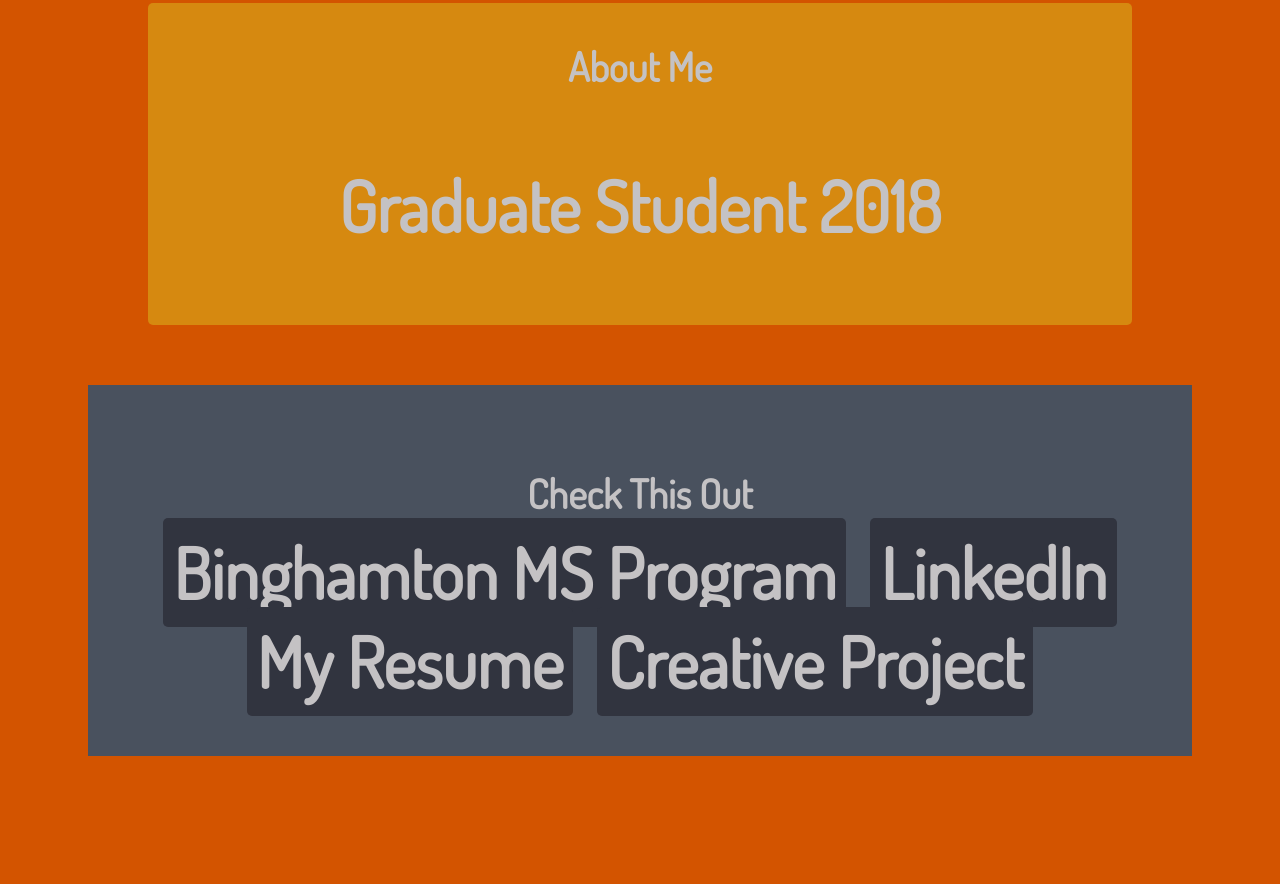
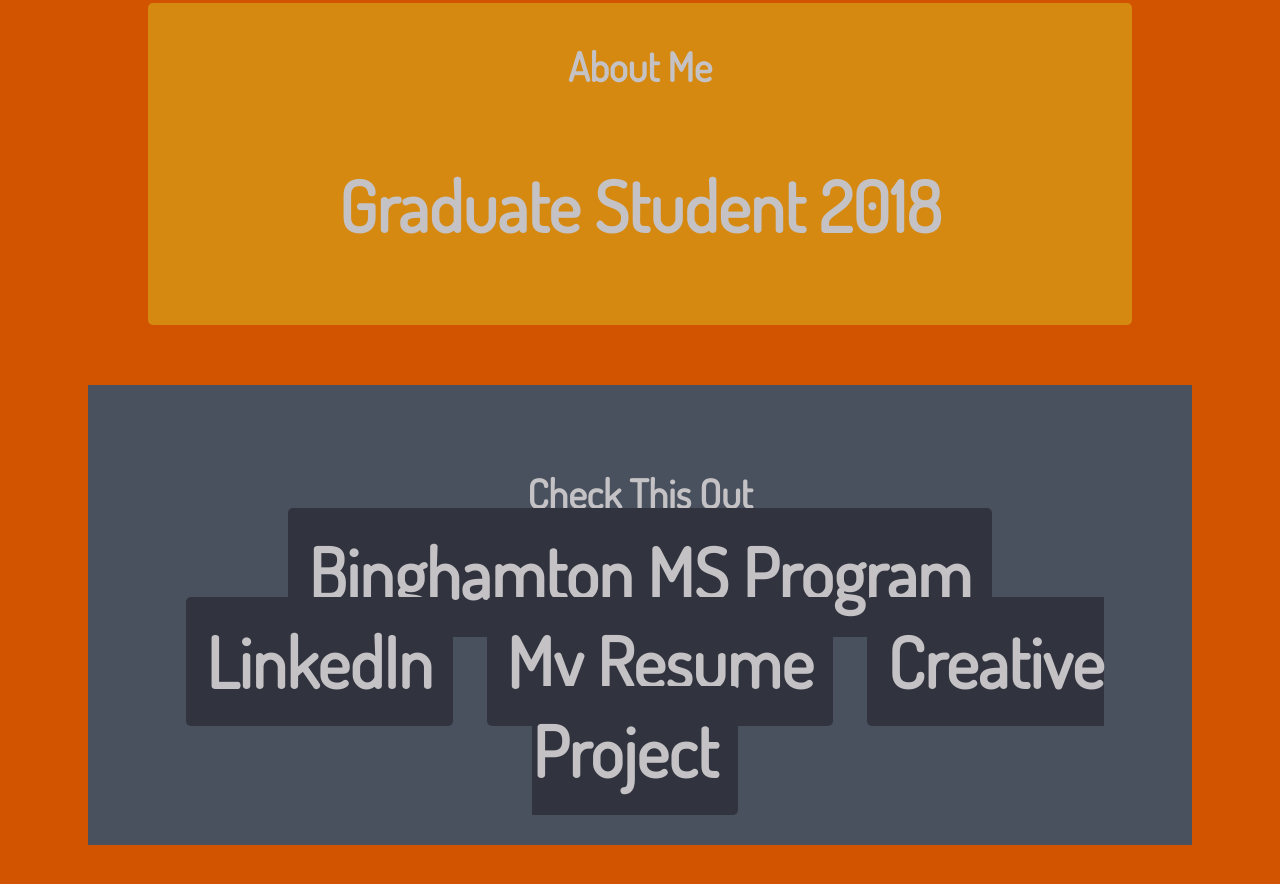
Before and after one commit to lilybrine1/lilybrine1.github.io, a plain HTML site: page index.html in a window 1280 px wide. Shown: the part 592-1476 px from the top of the page. Drawn offline with Linux system fonts and the light colour scheme.

Commit message:
Update index.html

```diff
--- a/index.html
+++ b/index.html
@@ -41,8 +41,8 @@
           color: #c4c2c4;
           background-color: #31343f;
           border-radius: 5px;
-          padding: 10px;
-          margin: 5px;
+          padding: 20px;
+          margin: 10px;
           text-decoration: none;
         }
         .my-links a:hover {
```
